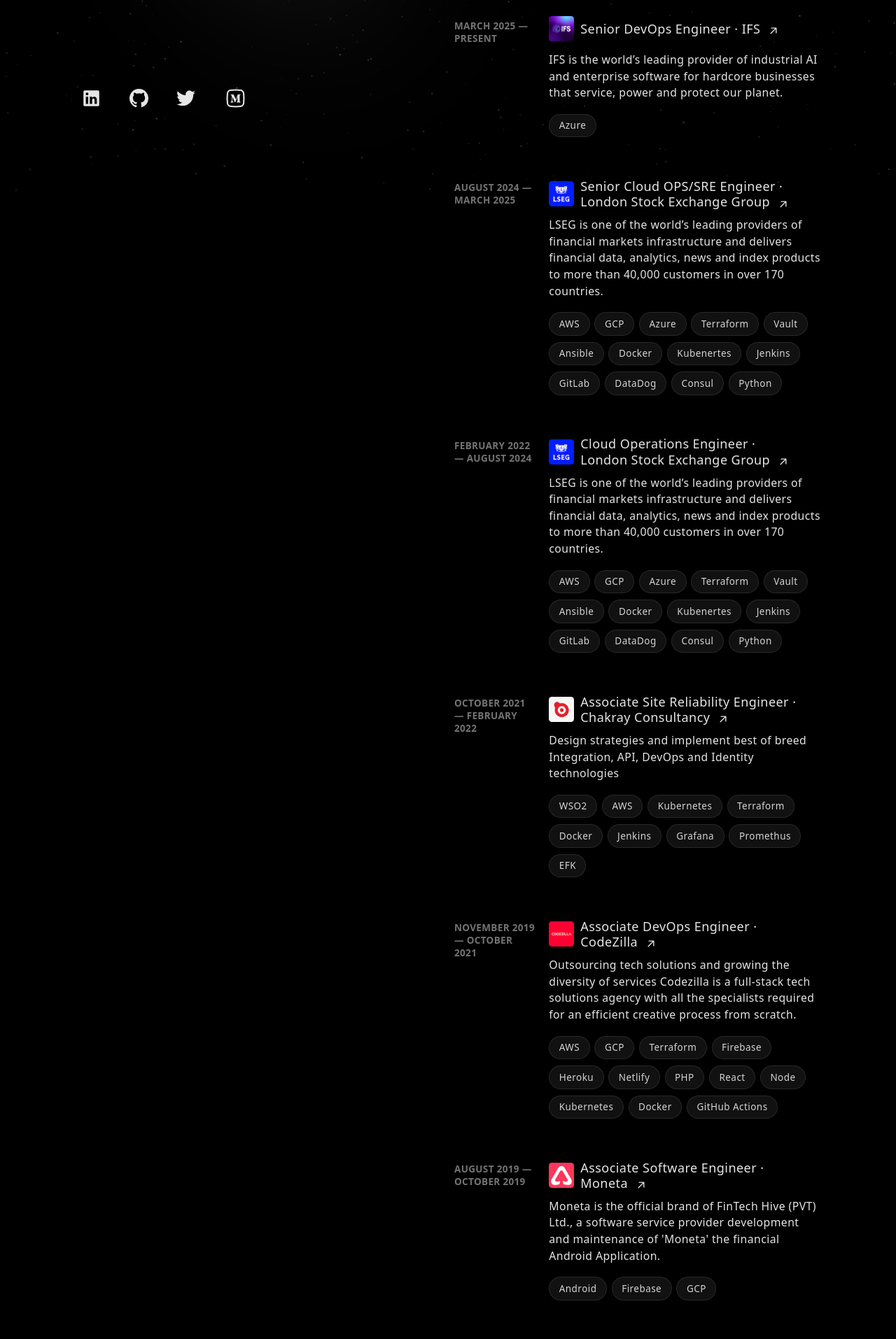
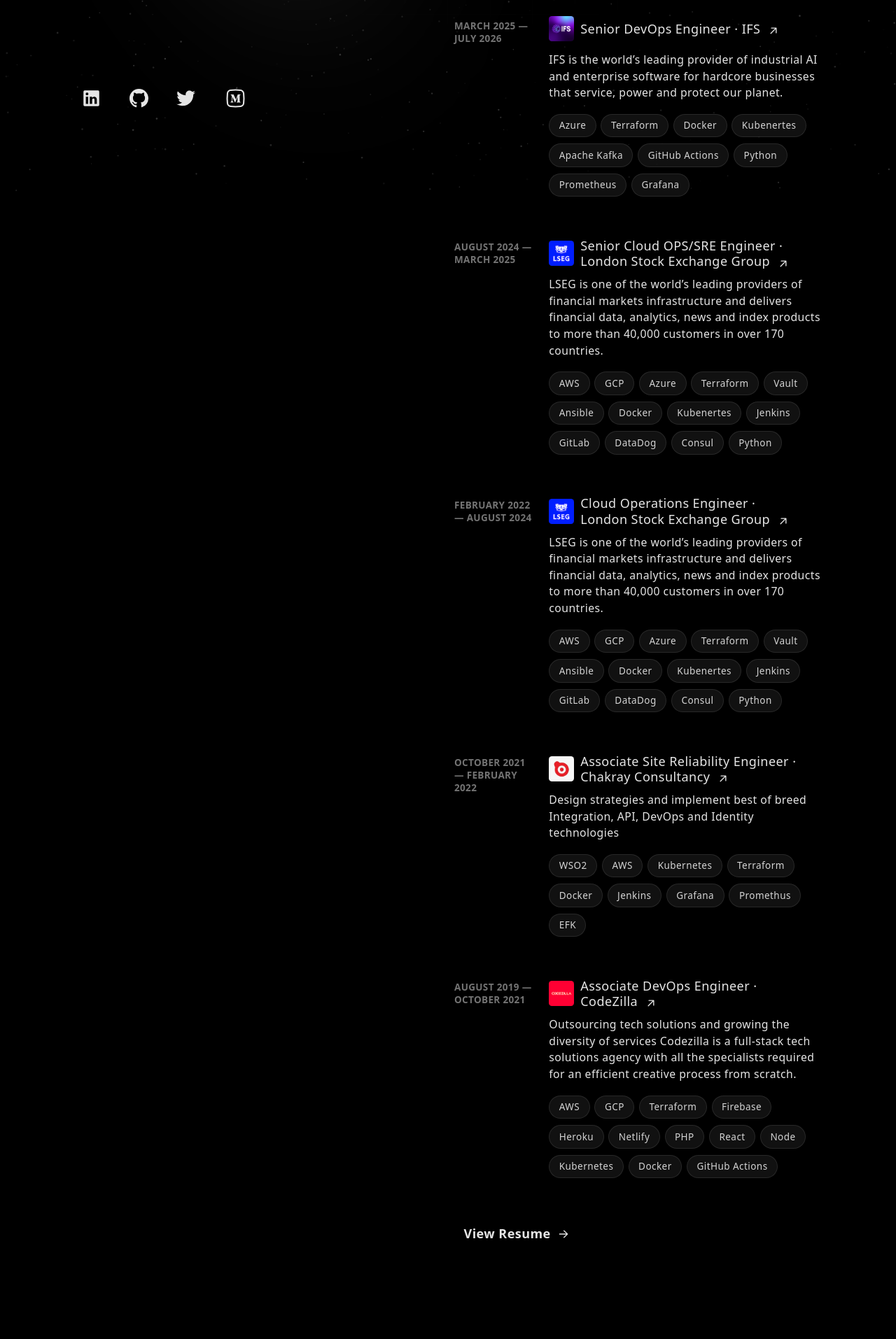
Before and after one commit to piumsudhara/portfolio, an Astro site: page / in a window 1280 px wide. Shown: the part 526-2440 px from the top of the page at 70% size. Built offline with nearby package versions, Linux system fonts and the light colour scheme; Astro itself is replaced by a stand-in of ours.

Commit message:
Update current job date

```diff
--- a/src/data/experience.ts
+++ b/src/data/experience.ts
@@ -1,14 +1,24 @@
 import type { Props as ExperienceProp } from "../components/experience/props";
 
 export const EXPERIENCE: ExperienceProp[] = [
+  // {
+  //   dates: "July 2026 — Present",
+  //   title: "Associate Technical Lead - DevOps",
+  //   company: "LSEG",
+  //   companyUrl: "https://www.lseg.com/en",
+  //   description:
+  //     "LSEG is one of the world’s leading providers of financial markets infrastructure and delivers financial data, analytics, news and index products to more than 40,000 customers in over 170 countries.",
+  //     technologies: ["Azure"],
+  //   logo: "/logos/lseg.png",
+  // },
   {
-    dates: "March 2025 — Present",
+    dates: "March 2025 — July 2026",
     title: "Senior DevOps Engineer",
     company: "IFS",
     companyUrl: "https://www.ifs.com",
     description:
       "IFS is the world’s leading provider of industrial AI and enterprise software for hardcore businesses that service, power and protect our planet.",
-      technologies: ["Azure"],
+      technologies: ["Azure", "Terraform", "Docker", "Kubenertes", "Apache Kafka", "GitHub Actions", "Python", "Prometheus", "Grafana"],
     logo: "/logos/ifs.jpg",
   },
   {
@@ -42,7 +52,7 @@
     logo: "/logos/chakray.jpg",
   },
   {
-    dates: "November 2019 — October 2021",
+    dates: "August 2019 — October 2021",
     title: "Associate DevOps Engineer",
     company: "CodeZilla",
     companyUrl: "https://codezilla.lk/",
@@ -51,14 +61,4 @@
     technologies: ["AWS", "GCP", "Terraform", "Firebase", "Heroku", "Netlify", "PHP", "React", "Node", "Kubernetes", "Docker", "GitHub Actions"],
     logo: "/logos/codezilla.png",
   },
-  {
-    dates: "August 2019 — October 2019",
-    title: "Associate Software Engineer",
-    company: "Moneta",
-    companyUrl: "https://www.moneta.lk/",
-    description:
-      "Moneta is the official brand of FinTech Hive (PVT) Ltd., a software service provider development and maintenance of 'Moneta' the financial Android Application.",
-    technologies: ["Android", "Firebase", "GCP"],
-    logo: "/logos/moneta.png",
-  },
 ];
--- a/src/pages/index.astro
+++ b/src/pages/index.astro
@@ -27,7 +27,7 @@
                 <h1>Pium Sudhara</h1>
               </a>
               <h2 class="mt-2 text-sm lg:text-lg font-medium text-neutral-400">
-                Senior DevOps Engineer | AWS Community Builder
+                IT Professional | AWS Community Builder
               </h2>
 
               <a
@@ -87,7 +87,7 @@
             <div>
               <div class="mb-4 space-y-4">
                 <p>
-                  5+ years of technical experience in cloud technologies, and proficiently managing
+                  6+ years of technical experience in cloud technologies, and proficiently managing
                   cloud infrastructure ensuring scalability, security, and high availability. Strong
                   technical skills in cloud computing, Linux-based systems, CICD, scripting, and
                   infrastructure automation. Actively engaged as an AWS Community Builder,
@@ -125,7 +125,7 @@
                   aria-label="View Resume"
                   target="_blank"
                   rel="noreferrer noopener"
-                  href="https://firebasestorage.googleapis.com/v0/b/pium95.appspot.com/o/Pium_Karunasena.pdf?alt=media&token=122a7403-c39e-4958-8c47-57b7a16cfbf0"
+                  href="https://piums.my.canva.site/"
                 >
                   <span>
                     <span
```
Also changed, not shown: public/logos/moneta.png (deleted).
